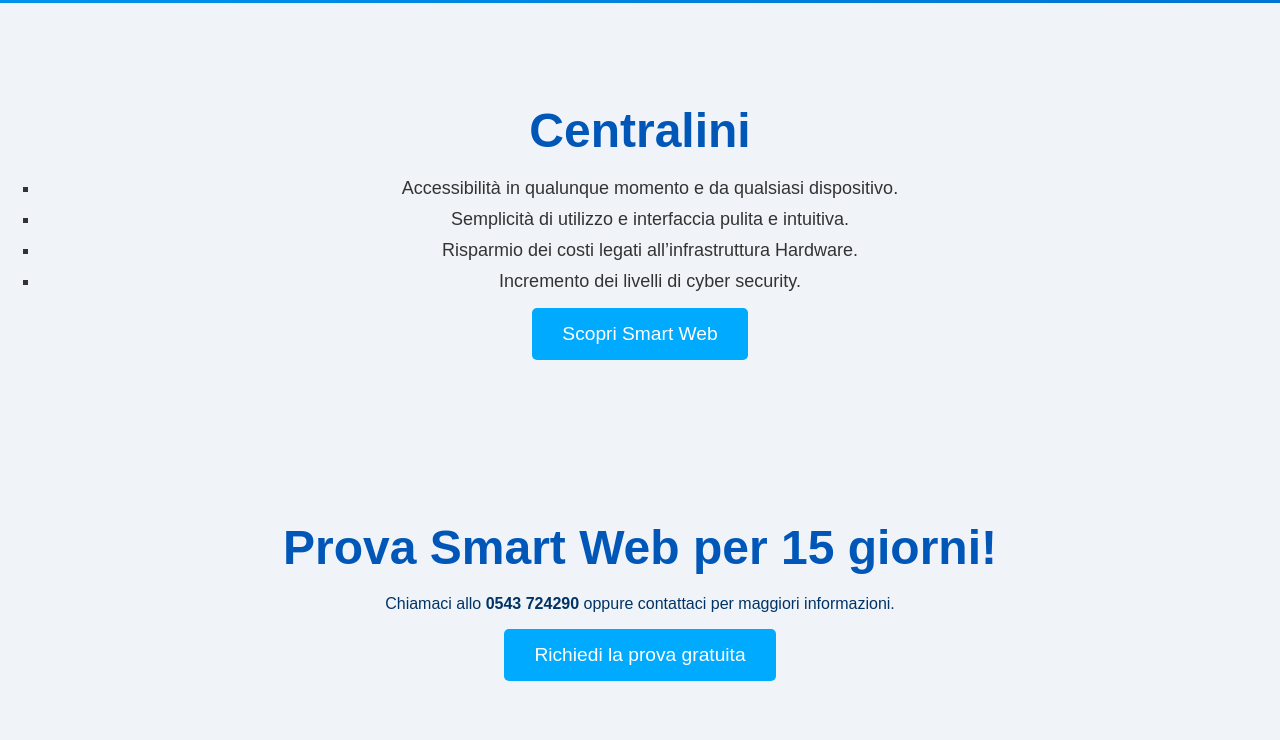
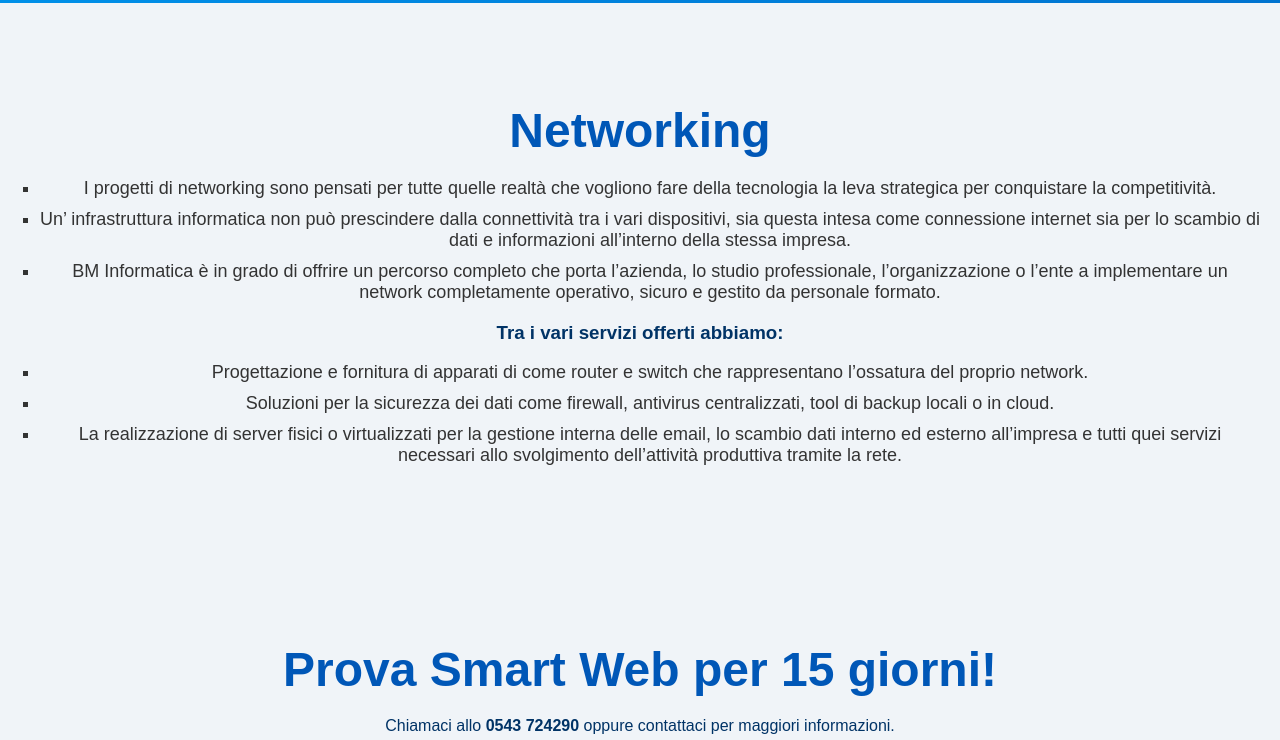
Before and after one commit to lorenzo355/menu, a PHP site: page /networking.php in a window 1280 px wide. Shown: the part 1235-1975 px from the top of the page. Run offline with PHP 8.4, Linux system fonts and the light colour scheme.

Commit message:
chisiamo

```diff
--- a/centralini.php
+++ b/centralini.php
@@ -1,4 +1,4 @@
-trgrwt <!DOCTYPE html>
+<!DOCTYPE html>
 <html lang="it">
 <head>
     <meta charset="UTF-8">
@@ -18,7 +18,7 @@
     </header>
 
 
-    <img src="centralini.jpg" alt="Descrizione immagine">
+    <img src="centralino.jpg" alt="Descrizione immagine">
 
     <div class="section">
         <h2>Centralini</h2>
--- a/industria.php
+++ b/industria.php
@@ -25,9 +25,9 @@
     <div class="section">
         <h2>Le Nostre Soluzioni</h2>
         <div class="images-container">
-                <img src="tecnologiaavanzata.jpg" alt="Tecnologia Avanzata" width="300" height="230">
+                <img src="tecnologiaavanzata.jpg" alt="Tecnologia Avanzata">
 
-                <img src="innovazionedigitale.jpg" alt="Innovazione Digitale">
+                <img src="https://via.placeholder.com/" alt="Innovazione Digitale">
 
                 <img src="https://via.placeholder.com/" alt="Analisi Dati">
             </div>
--- a/networking.php
+++ b/networking.php
@@ -9,7 +9,7 @@
 </head>
 <body>
     <header>
-        <h1>kgkgkg</h1>
+        <h1>Networking</h1>
 
         <?php
                 include 'nav.php';
@@ -21,15 +21,19 @@
     <img src=".jpg" alt="Descrizione immagine">
 
     <div class="section">
-        <h2>Centralini</h2>
+        <h2>Networking</h2>
         <p></p>
         <ul>
-            <li>Accessibilità in qualunque momento e da qualsiasi dispositivo.</li>
-            <li>Semplicità di utilizzo e interfaccia pulita e intuitiva.</li>
-            <li>Risparmio dei costi legati all’infrastruttura Hardware.</li>
-            <li>Incremento dei livelli di cyber security.</li>
+            <li>I progetti di networking sono pensati per tutte quelle realtà che vogliono fare della tecnologia la leva strategica per conquistare la competitività.</li>
+            <li>Un’ infrastruttura informatica non può prescindere dalla connettività tra i vari dispositivi, sia questa intesa come connessione internet sia per lo scambio di dati e informazioni all’interno della stessa impresa.</li>
+            <li>BM Informatica è in grado di offrire un percorso completo che porta l’azienda, lo studio professionale, l’organizzazione o l’ente a implementare un network completamente operativo, sicuro e gestito da personale formato.</li>
         </ul>
-        <button class="button">Scopri Smart Web</button>
+        <h3>Tra i vari servizi offerti abbiamo:</h3>
+        <ul>
+            <li>Progettazione e fornitura di apparati di come router e switch che rappresentano l’ossatura del proprio network.</li>
+            <li>Soluzioni per la sicurezza dei dati come firewall, antivirus centralizzati, tool di backup locali o in cloud.</li>
+            <li>La realizzazione di server fisici o virtualizzati per la gestione interna delle email, lo scambio dati interno ed esterno all’impresa e tutti quei servizi necessari allo svolgimento dell’attività produttiva tramite la rete.</li>
+        </ul>
     </div>
 
 
--- a/smart.css
+++ b/smart.css
@@ -32,11 +32,6 @@
     color: #003366;
 }
 
-.section h2 {
-    font-size: 3rem;
-    margin-bottom: 20px;
-    color: #0057b7;
-}
 
 .button {
     padding: 15px 30px;
```
Also changed, not shown: smart.php (+10 -9 lines), logo.png (added).
